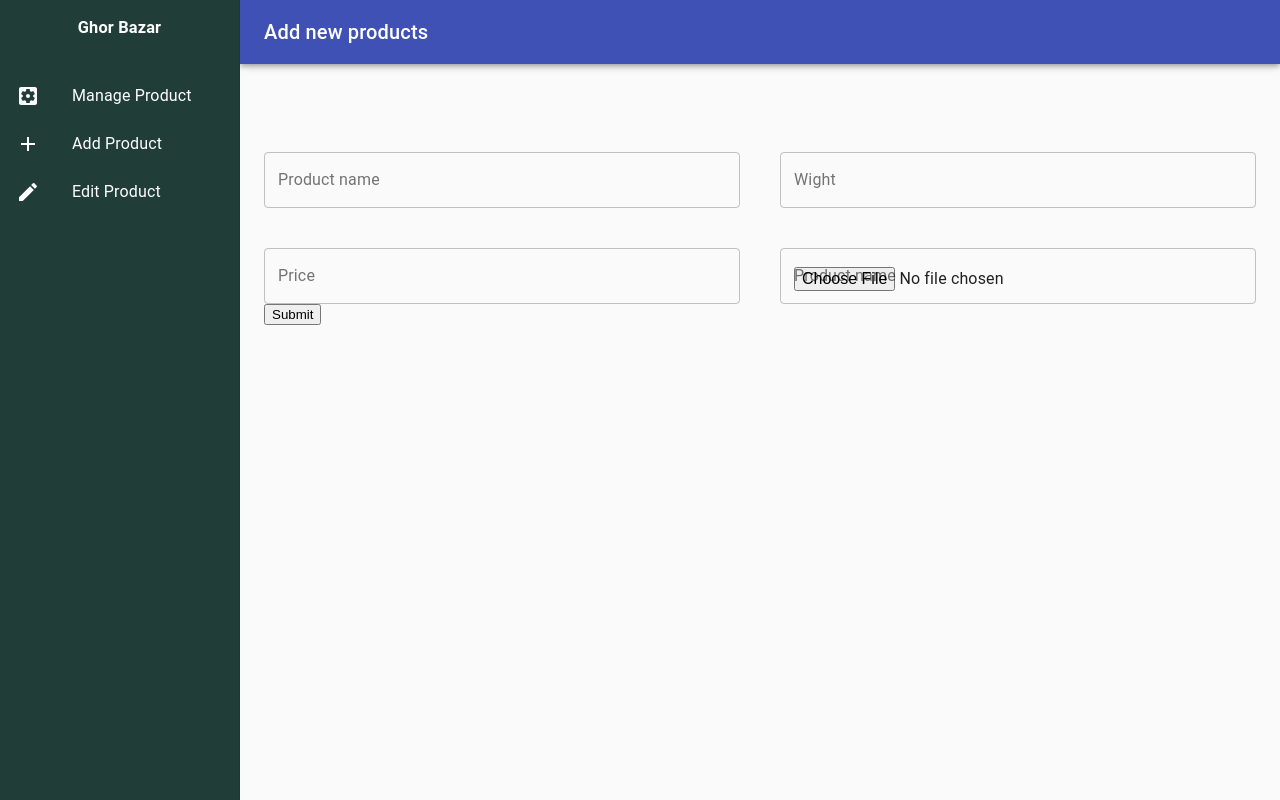
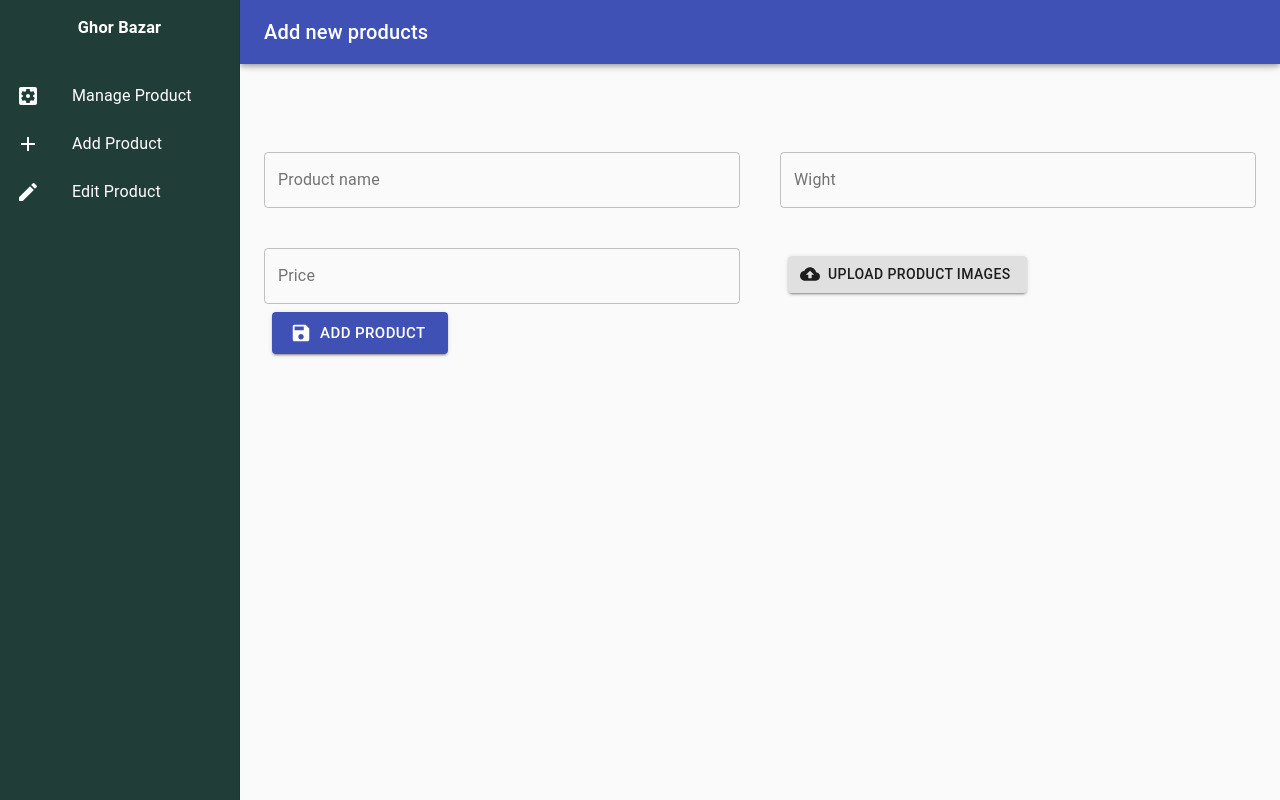
Before and after one commit to AbulBashar38/ghor-bazar, a React (Create React App) app: page /addProduct in a window 1280 px wide. Built offline with nearby package versions, Linux system fonts and the light colour scheme.

Commit message:
Add product form done with imgbb url

```diff
--- a/package.json
+++ b/package.json
@@ -8,6 +8,7 @@
     "@testing-library/jest-dom": "^5.12.0",
     "@testing-library/react": "^11.2.7",
     "@testing-library/user-event": "^12.8.3",
+    "axios": "^0.21.1",
     "react": "^17.0.2",
     "react-dom": "^17.0.2",
     "react-hook-form": "^7.6.4",
--- a/src/Components/AddProduct/AddProduct.js
+++ b/src/Components/AddProduct/AddProduct.js
@@ -1,4 +1,4 @@
-import React from 'react';
+import React, { useState } from 'react';
 import { makeStyles } from '@material-ui/core/styles';
 import Drawer from '@material-ui/core/Drawer';
 import CssBaseline from '@material-ui/core/CssBaseline';
@@ -12,13 +12,22 @@ import ListItemText from '@material-ui/core/ListItemText';
 import AddIcon from '@material-ui/icons/Add';
 import EditIcon from '@material-ui/icons/Edit';
 import SettingsApplicationsIcon from '@material-ui/icons/SettingsApplications';
+import CloudUploadIcon from '@material-ui/icons/CloudUpload';
 import { Link as RouterLink } from 'react-router-dom';
 import { useForm, Controller } from "react-hook-form";
-import { TextField } from '@material-ui/core';
+import { Button, TextField } from '@material-ui/core';
 import Grid from '@material-ui/core/Grid';
+import axios from 'axios';
+import SaveIcon from '@material-ui/icons/Save';
 const drawerWidth = 240;
 
 const useStyles = makeStyles((theme) => ({
+    input: {
+        display: 'none',
+    },
+    button: {
+        margin: theme.spacing(1),
+    },
     root: {
         display: 'flex',
     },
@@ -46,10 +55,28 @@ const useStyles = makeStyles((theme) => ({
 }));
 
 
+
 const AddProduct = () => {
     const classes = useStyles();
     const { control, handleSubmit } = useForm();
+    const [imageURL, setImageURL] = useState(null)
     const onSubmit = data => console.log(data);
+    console.log(imageURL);
+    const UploadInImgbb = (event) => {
+
+        const imageData = new FormData();
+        imageData.set('key', '68b6ff580c83ca61463a6d6da0adcd4d');
+        imageData.append('image', event.target.files[0]);
+
+        axios.post('https://api.imgbb.com/1/upload', imageData)
+            .then(function (response) {
+                setImageURL(response.data.data.display_url);
+            })
+            .catch(function (error) {
+                console.log(error);
+            })
+    }
+
     return (
         <div className={classes.root}>
             <CssBaseline />
@@ -99,20 +126,48 @@ const AddProduct = () => {
                 <form onSubmit={handleSubmit(onSubmit)}>
                     <Grid container spacing={5}>
                         <Grid item xs={6}>
-                            <TextField style={{width:'100%'}}  id="outlined-basic" label="Product name" variant="outlined" />
+                            <TextField style={{ width: '100%' }} id="outlined-basic" label="Product name" variant="outlined" />
                         </Grid>
                         <Grid item xs={6}>
-                        <TextField style={{width:'100%'}} id="outlined-basic" label="Wight" variant="outlined" />
+                            <TextField style={{ width: '100%' }} id="outlined-basic" label="Wight" variant="outlined" />
                         </Grid>
                         <Grid item xs={6}>
-                        <TextField style={{width:'100%'}}  id="outlined-basic" label="Price" variant="outlined" />
+                            <TextField style={{ width: '100%' }} id="outlined-basic" label="Price" variant="outlined" />
                         </Grid>
                         <Grid item xs={6}>
-                        <TextField style={{width:'100%'}}  id="outlined-basic" label="Product name" variant="outlined" type='file' />
+                            <input
+                                accept="image/*"
+                                className={classes.input}
+                                id="contained-button-file"
+                                multiple
+                                type="file"
+                                onChange={UploadInImgbb}
+                            />
+                            <label htmlFor="contained-button-file">
+                                <Button
+                                    component="span"
+                                    variant="contained"
+                                    color="default"
+                                    className={classes.button}
+                                    startIcon={<CloudUploadIcon />}
+
+                                >
+                                    Upload product images
+                                </Button>
+                            </label>
                         </Grid>
                     </Grid>
-
-                    <input type="submit" />
+                    <Button
+                        variant="contained"
+                        color="primary"
+                        size="large"
+                        className={classes.button}
+                        startIcon={<SaveIcon />}
+                        type="submit"
+                    >
+                        Add product
+                    </Button>
+                    {/* <input type="submit" /> */}
                 </form>
             </main>
         </div>
```
Also changed, not shown: 1 other file (tests, documents, lock files or other folders).
